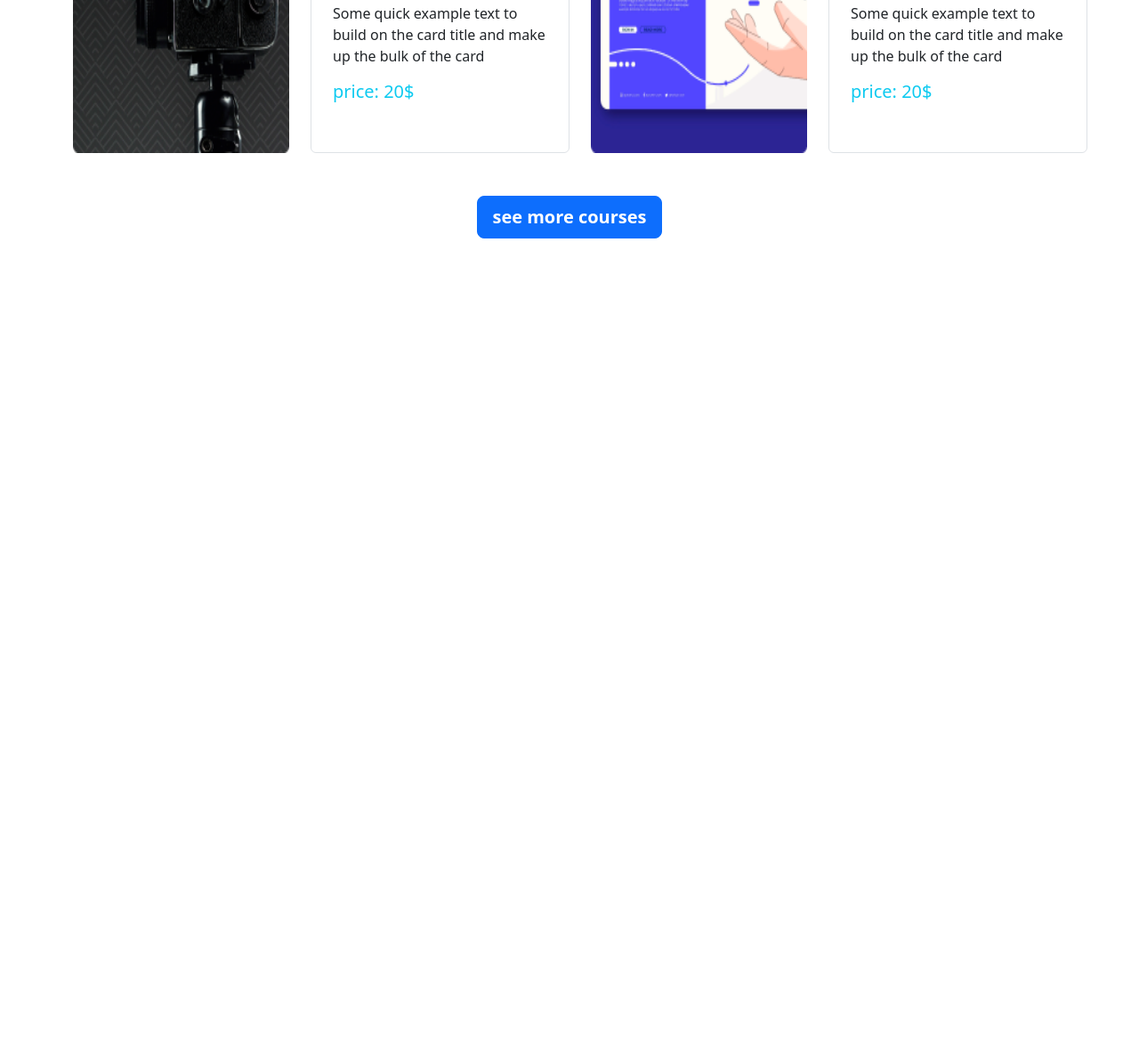
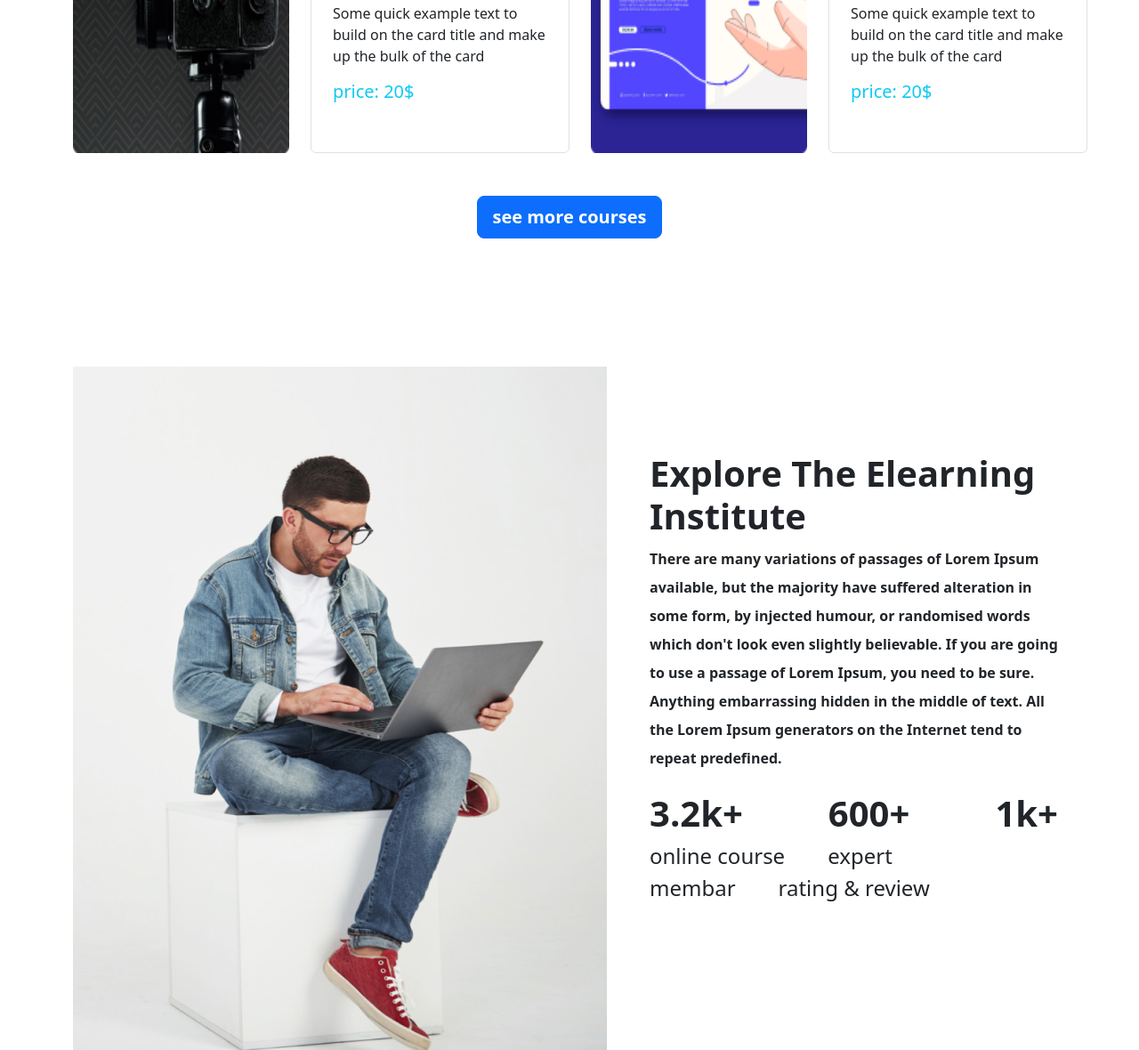
Before and after one commit to cityhawkar/assignment-3, a plain HTML site: page index.html in a window 1280 px wide. Shown: the part 1896-3076 px from the top of the page at 89% size. Before the commit the page ends 2212 px from the top, so only its background shows below. Drawn offline with nearby package versions, Linux system fonts and the light colour scheme.

Commit message:
explore elearning done

```diff
--- a/index.html
+++ b/index.html
@@ -95,10 +95,29 @@
         <h5 class="text-info">price: 20$</h5>
         </div>
         </div>
-       <div class="text-center py-5 ">
+       <div class="text-center py-5  ">
         <button type="button" class="btn btn-primary btn-lg fw-bold ">see more courses</button>
        </div>
     </section>
+    <!-- courses section end -->
+
+        <section class="container mt-5 py-5">
+            <div class="d-flex ">
+                <img src="images/working.png" alt="" srcset="">
+                <div class="my-5 p-5">
+                    <h1 class="text-capitalize  fw-bolder">explore the elearning institute</h1>
+                    <p class="lh-lg fw-bold align-items-center">There are many variations of passages of Lorem Ipsum available, but the
+                        majority have suffered alteration in some form, by injected humour, or
+                        randomised words which don't look even slightly believable. If you are going
+                        to use a passage of Lorem Ipsum, you need to be sure.
+                        Anything embarrassing hidden in the middle of text. All the Lorem Ipsum
+                        generators on the Internet tend to repeat predefined.</p>
+                        <span class="fs-1 fw-bolder">3.2k+</span><span class="fs-1 fw-bolder m-5 p-5">600+</span><span class="fs-1 fw-bolder">1k+</span><br>
+                        <span class="fs-4">online course</span><span class="fs-4 m-5">expert membar</span><span class="fs-4">rating & review</span>
+                </div>
+
+            </div>
+        </section>
 
     <!-- bootstrap cdn -->
     <script src="https://cdn.jsdelivr.net/npm/bootstrap@5.2.0/dist/js/bootstrap.bundle.min.js"></script>
```
